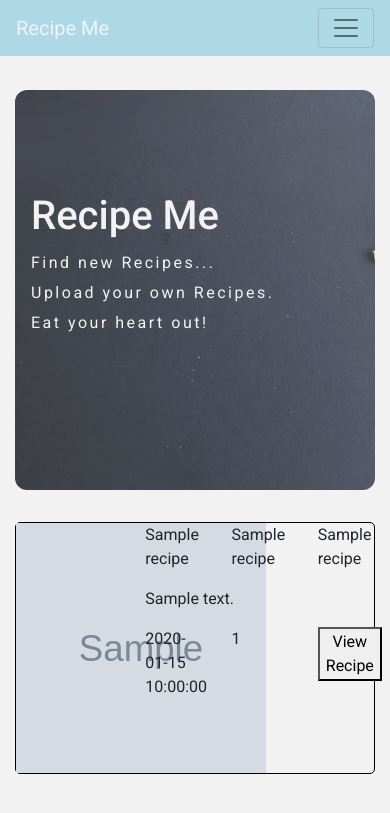
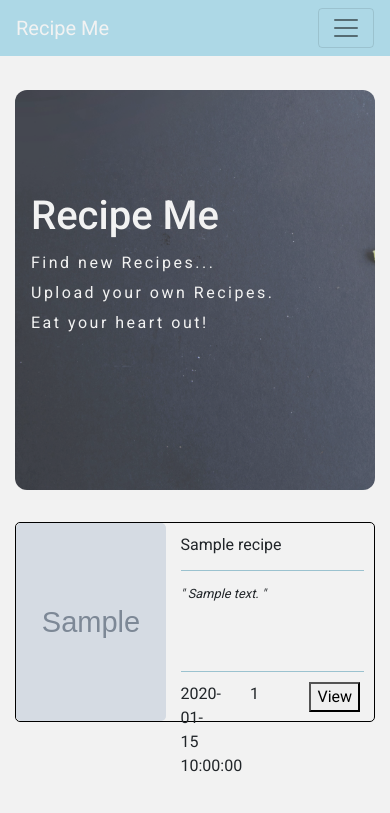
Before and after one commit to alexmortali/recipe_me, a Flask app: page / in a window 390 px wide. Shown: the top 813 px of the page. Run offline with Flask 2, Linux system fonts and the light colour scheme; grey boxes marked "Sample" are stand-in pictures; a database or web service that is not in the repository returns one stand-in record (values such as "Sample title"); some libraries are stand-ins or nearby versions.

Commit message:
Added media queries and bootstrap classes for mobile recipe cards

```diff
--- a/static/css/style.css
+++ b/static/css/style.css
@@ -6,6 +6,11 @@ body {
 }
 
 /*----------------------------------------- Base - Jumbotron */
+
+#jumbotron-container {
+    padding-left: 0px;
+    padding-right: 0px;
+}
 
 .bg-light {
     background-color: #ADD8E6!important;
@@ -43,4 +48,91 @@ body {
     border: 1px black solid;
     margin-bottom: 25px;
     border-radius: 5px;
+    height: 300px;
 }
+
+#recipe-card-image-area {
+    padding-left: 0px;
+}
+
+#recipe-card-image {
+    border-radius: 5px;
+    height: 298px;
+    width: 300px;
+}
+
+.recipe-card-row {
+    height: 100px;
+}
+
+#recipe-card-top-row {
+    margin-top: 25px;
+}
+
+#recipe-card-text-area {
+    padding-right: 0px;
+    padding-left: 60px;
+    font-size: 115%;
+}
+
+hr {
+    margin-top: -2rem;
+    margin-bottom: 2rem;
+    margin-right: 40px;
+    background-color: #ADD8E6;
+}
+
+/*----------------------------------------- Media Queries */
+
+@media (max-width: 768px) {
+    .recipe-card {
+        height: 200px;
+    }
+
+    .row {
+        margin-right: 0px;
+        margin-left: 0px;
+    }
+
+    #recipe-card-image {
+        border-radius: 5px;
+        height: 198px;
+        width: 150px;
+    }
+
+    #recipe-card-top-row {
+        margin-top: 10px;
+    }
+
+    #recipe-title {
+        clear: both;
+        white-space: nowrap;
+        display: inline-block;
+    }
+
+    #recipe-card-text-area {
+        font-size: 100%;
+    }
+
+    i {
+        font-size: 80%;
+    }
+
+    hr {
+        margin-left: 15px;
+        margin-right: 10px;
+        margin-bottom: 10px;
+    }
+
+    .top-line {
+        margin-top: -63px;
+    }
+
+    .bottom-line {
+        margin-top: -10px;
+    }
+
+    .view-recipe-button {
+        margin-left: -10px;
+    }
+}
--- a/templates/base.html
+++ b/templates/base.html
@@ -44,7 +44,7 @@
     <main>
         <div class="container">
             <div class="row">
-                <div class="col-12">
+                <div class="col-12" id="jumbotron-container">
                     <section class="jumbotron">
                         <div class="jumbo-text">
                             <h1>Recipe Me</h1>
--- a/templates/index.html
+++ b/templates/index.html
@@ -1,32 +1,32 @@
-{% extends 'base.html' %}
+{% extends 'base.html' %} {% block content %}
 
-{% block content %}
 <section class="recipes-list">
     {% for recipe in recipes %}
-    <div class="recipe-card">
-        <div class="row">
-            <div class="col-4">
-                <img src="{{ recipe.picture }}" height="250px" width="250px">
+    <div class="row recipe-card">
+        <div class="col-3" id="recipe-card-image-area">
+            <img src="{{ recipe.picture }}" id="recipe-card-image">
         </div>
-            <div class="col-8">
+        <div class="col-9" id="recipe-card-text-area">
             <!-- Top Row -->
-                <div class="row">
-                    <div class="col-4">
+            <div class="row recipe-card-row" id="recipe-card-top-row">
+                <div class="col-4" id="recipe-title">
                     <p>{{ recipe.recipe_name }}</p>
                 </div>
-                    <div class="col-4">
+                <div class="col-4 d-none d-md-block">
                     <p>{{ recipe.course_name }}</p>
                 </div>
-                    <div class="col-4">
+                <div class="col-4 d-none d-md-block">
                     <p>{{ recipe.cuisine_name }}</p>
                 </div>
             </div>
+            <hr class="recipe-card-line top-line">
             <!-- Middle Row -->
-                <div class="row">
+            <div class="row recipe-card-row">
                 <div class="col-12">
-                        <p>{{ recipe.description }}</p>
+                    <p><i>" {{ recipe.summary }} "</i></p>
                 </div>
             </div>
+            <hr class="recipe-card-line bottom-line">
             <!-- Bottom Row -->
             <div class="row">
                 <div class="col-4">
@@ -36,8 +36,7 @@
                     <p>{{ recipe.serves_num }}</p>
                 </div>
                 <div class="col-4">
-                        <button><a>View Recipe</a></button>
-                    </div>
+                    <button class="view-recipe-button"><a>View<span class="d-none d-md-block"> Recipe</span></a></button>
                 </div>
             </div>
         </div>
```
Lines whose indentation alone changed are shown as unchanged.
